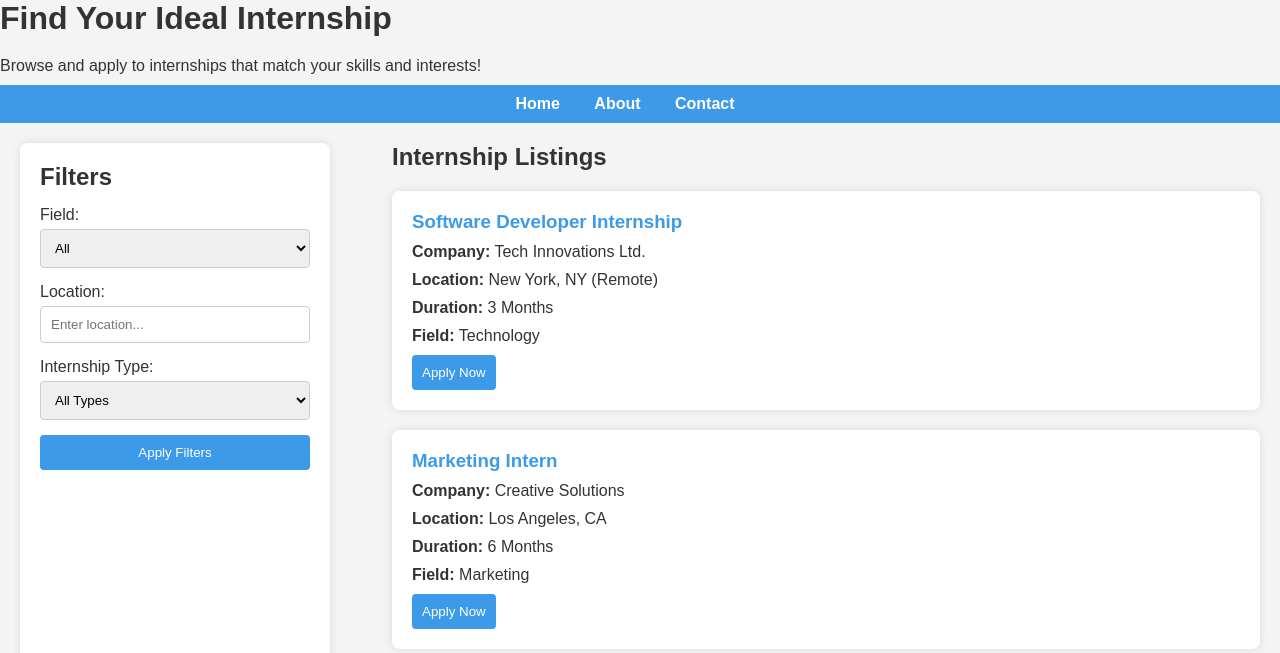
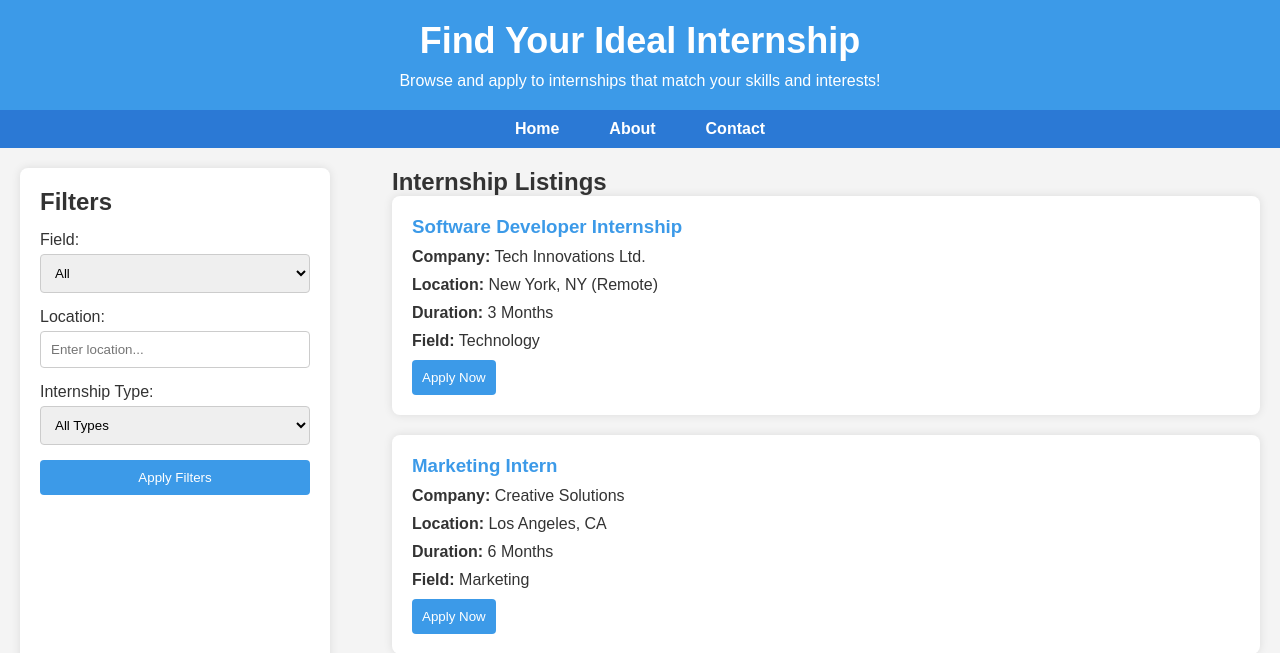
Before and after one commit to Hershon85/CSC3132-PROJECT, a PHP site: page /internship.html in a window 1280 px wide. Shown: the top 653 px of the page. Run offline with PHP 8.4, Linux system fonts and the light colour scheme.

Commit message:
changes added

```diff
--- a/css/internship.css
+++ b/css/internship.css
@@ -9,8 +9,53 @@ body {
     background-color: #f4f4f4;
     color: #333;
 }
+.header {
+    background-color: #3c9ae8;
+    padding: 20px;
+    text-align: center;
+    color: white;
+}
 
-header, footer {
+.header h1 {
+    margin-bottom: 10px;
+    font-size: 36px;
+}
+
+.header p {
+    font-size: 16px;
+}
+
+.navbar {
+    background-color: #2b79d5;
+    padding: 10px 0;
+    text-align: center;
+}
+
+.navbar ul {
+    list-style: none;
+    display: flex;
+    justify-content: center;
+    gap: 20px;
+}
+
+.navbar ul li {
+    display: inline;
+}
+
+.navbar ul li a {
+    color: white;
+    text-decoration: none;
+    font-weight: bold;
+    padding: 8px 15px;
+    transition: background-color 0.3s ease;
+}
+
+.navbar ul li a:hover {
+    background-color: #1b4f9b;
+    border-radius: 5px;
+}
+
+/*header, footer {
     text-align: center;
     padding: 20px;
     background-color: #222;
@@ -49,6 +94,7 @@ p {
 .navbar ul li a:hover {
     color: #f4f4f4;
 }
+    */
 
 .main-content {
     display: flex;
```
